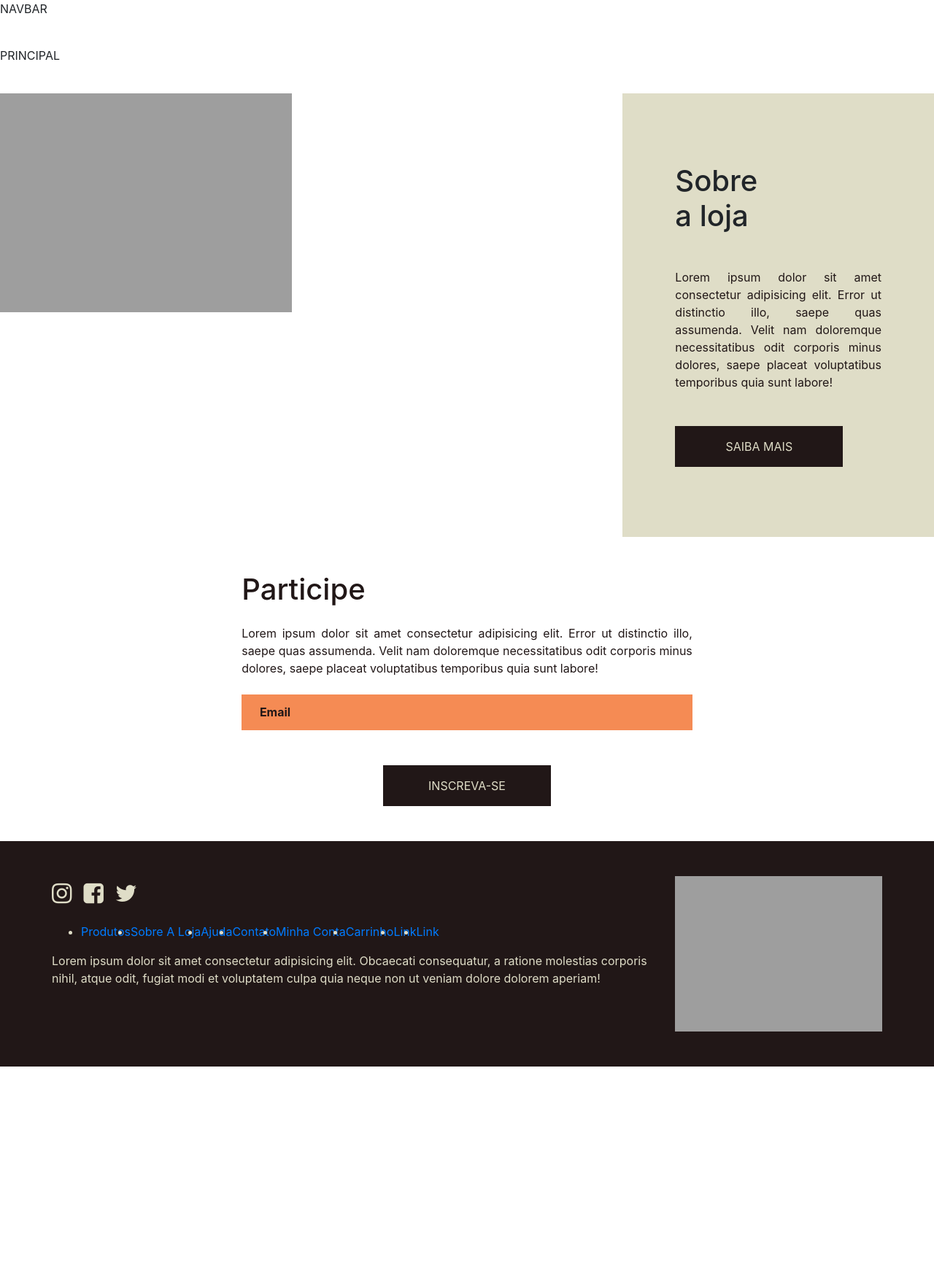
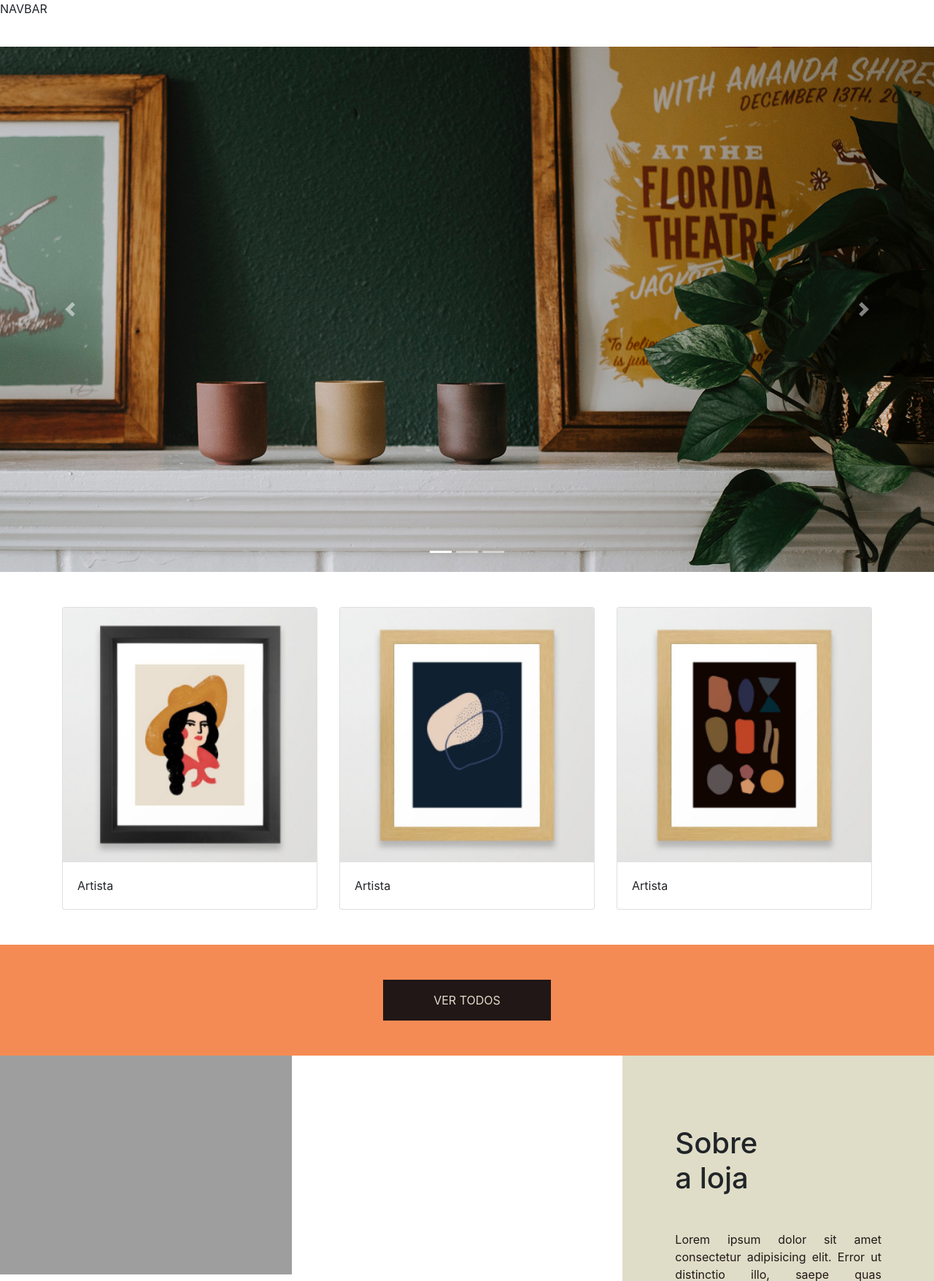
Before and after one commit to beatriz-miranda/projeto-integrador, a PHP site: page /projeto-integrador/ in a window 1280 px wide. Shown: the top 1756 px of the page at 73% size. Before the commit the page ends 1462 px from the top, so only its background shows below. Run offline with PHP 8.4, Linux system fonts and the light colour scheme; data that the repository does not hold is empty.

Commit message:
Inclusão do carrossel e destaques

```diff
--- a/assets/css/style.css
+++ b/assets/css/style.css
@@ -28,6 +28,10 @@ footer {
 }
 
 /* CLASSES */
+
+.bg-laranja {
+    background-color: #F58B54;
+}
 
 .btn-padrao {
     background-color: #211717;
@@ -94,6 +98,8 @@ footer {
     outline: none;
 }
 
+
+
 @media screen and (min-width: 768px) {
 
     .input-padrao {
--- a/assets/inc/index.principal.php
+++ b/assets/inc/index.principal.php
@@ -2,4 +2,60 @@
 	// index.principal.php
 ?>
 
-<p>PRINCIPAL</p><br>
+    <div id="carouselExampleIndicators" class="carousel slide" data-ride="carousel">
+        <ol class="carousel-indicators">
+            <li data-target="#carouselExampleIndicators" data-slide-to="0" class="active"></li>
+            <li data-target="#carouselExampleIndicators" data-slide-to="1"></li>
+            <li data-target="#carouselExampleIndicators" data-slide-to="2"></li>
+        </ol>
+        <div class="carousel-inner">
+            <div class="carousel-item active">
+                <img class="d-block w-100" src="assets/img/banner-carrossel-1.jpg" alt="First slide">
+            </div>
+            <div class="carousel-item">
+                <img class="d-block w-100" src="assets/img/banner-carrossel-2.jpg" alt="Second slide">
+            </div>
+            <div class="carousel-item">
+                <img class="d-block w-100" src="assets/img/banner-carrossel-3.jpg" alt="Third slide">
+            </div>
+        </div>
+        <a class="carousel-control-prev" href="#carouselExampleIndicators" role="button" data-slide="prev">
+            <span class="carousel-control-prev-icon" aria-hidden="true"></span>
+            <span class="sr-only">Previous</span>
+        </a>
+        <a class="carousel-control-next" href="#carouselExampleIndicators" role="button" data-slide="next">
+            <span class="carousel-control-next-icon" aria-hidden="true"></span>
+            <span class="sr-only">Next</span>
+        </a>
+    </div>
+
+    <main class="mt-5 mb-5 container">
+             <div class="card-deck">
+                <div class="card">
+                    <img class="card-img-top" src="assets/img/quadro1.png" alt="Card image cap">
+                    <div class="card-body">
+                    <p class="card-text">Artista</p>
+                    </div>
+                </div>
+                <div class="card">
+                    <img class="card-img-top" src="assets/img/quadro2.png" alt="Card image cap">
+                    <div class="card-body">
+                    <p class="card-text">Artista</p>
+                    </div>
+                </div>
+                <div class="card">
+                    <img class="card-img-top" src="assets/img/quadro3.png" alt="Card image cap">
+                    <div class="card-body">
+                    <p class="card-text">Artista</p>
+                </div>
+                </div>
+            </div>
+    </main>
+
+    <div class="row bg-laranja">
+        <div class="col-12 p-1 p-md-0">
+            <form class="d-flex flex-column align-items-center my-5 mx-4 form-padrao" method="POST" action="#">
+                <button type="button" class="mt-2 mt-md-0 btn btn-padrao">ver todos<i class="fa fa-arrow-right"></i></button>
+            </form>
+        </div>
+    </div>
```
Also changed, not shown: assets/img/banner-carrossel-1.jpg (added), assets/img/banner-carrossel-2.jpg (added), assets/img/banner-carrossel-3.jpg (added), assets/img/foto-carrossel.png (deleted), index.php (line endings or trailing spaces).
